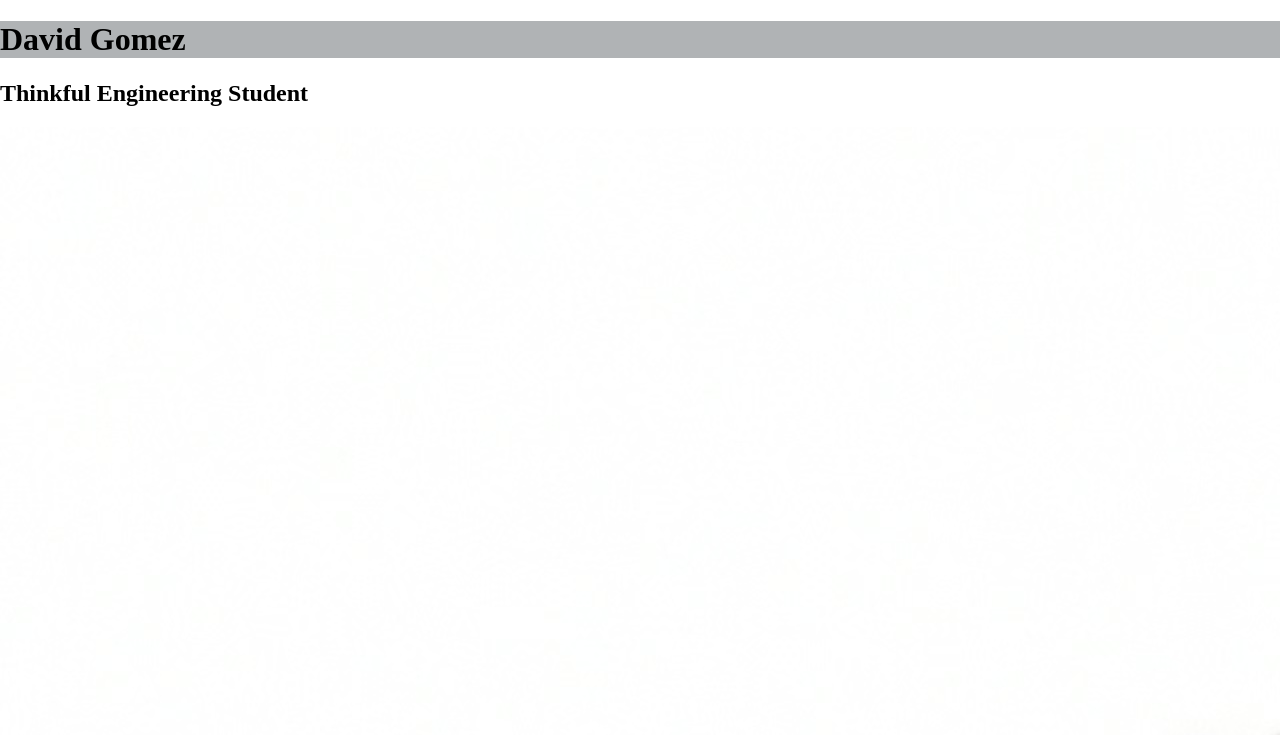
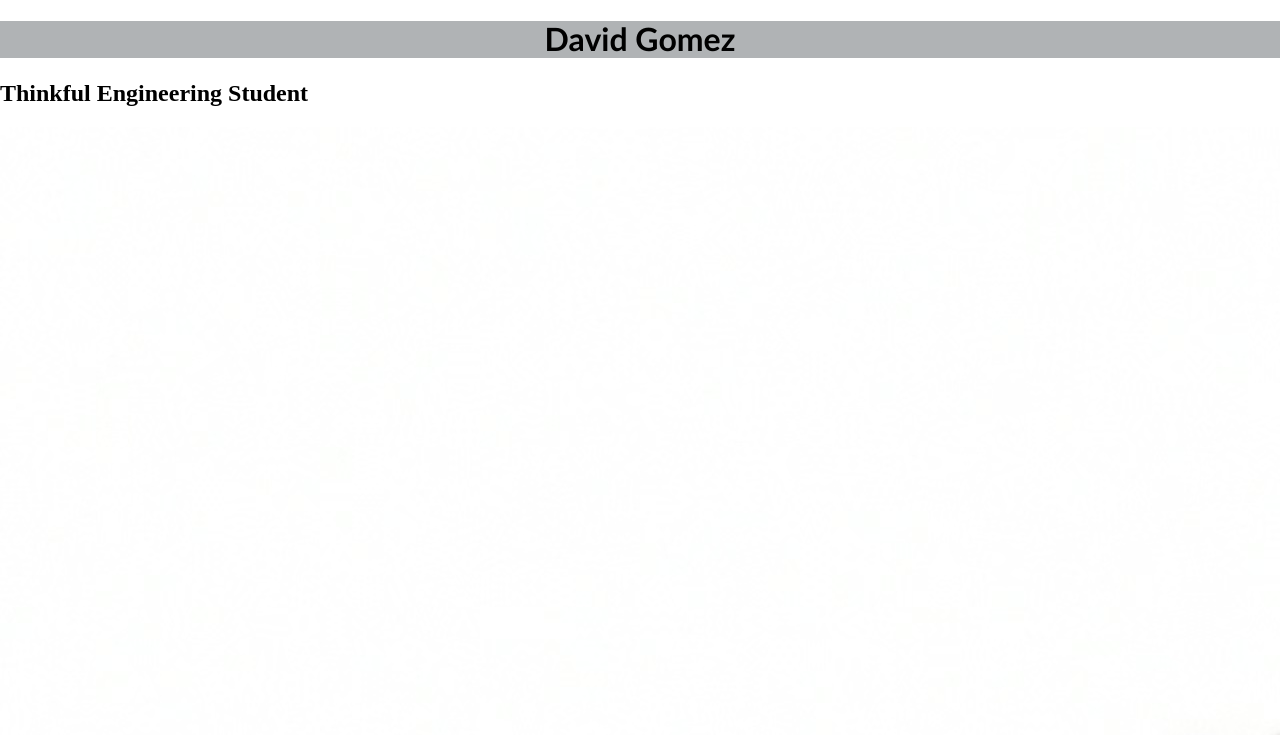
Before and after one commit to dgomez1224/portfolio-project, a plain HTML site: page index.html in a window 1280 px wide. Shown: the top 735 px of the page. Drawn offline with nearby package versions, Linux system fonts and the light colour scheme.

Commit message:
Update style.css

```diff
--- a/style.css
+++ b/style.css
@@ -1,4 +1,15 @@
 body h1 {
+text-align: center;
 background-color: #b0b3b5;
 color: #000000;
+
 }
+
+h1{
+  font-family: "Gill Sans" , "Times New Roman", serif;
+  font-size; 20px;
+}
+
+.image-circle {
+    border-radius: 50%;
+}
```
